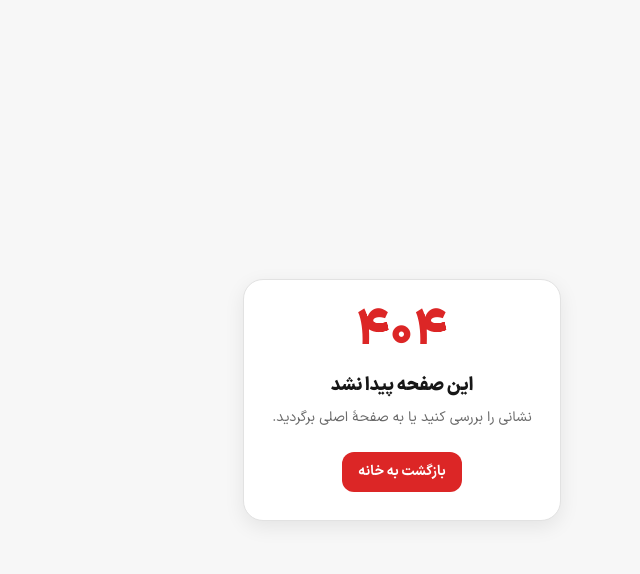
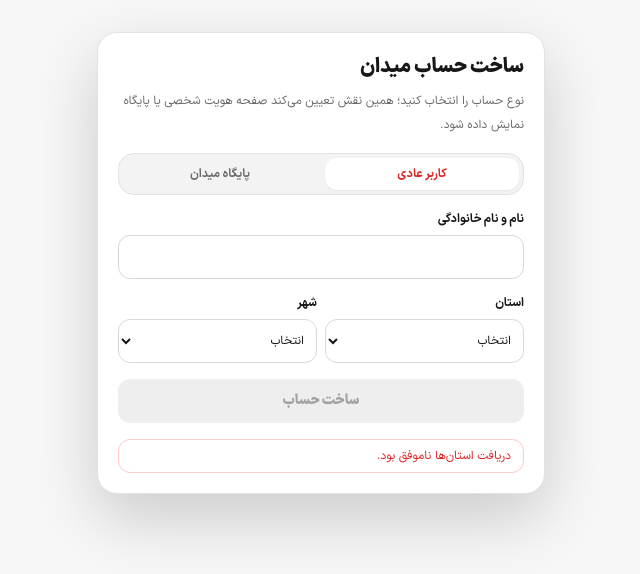
Before and after one commit to mohammad-mohammad-soltani/meydan, a Next.js app: page /register in a window 1280 px wide. Before the commit this address had no page. Shown: the top 574 px of the page, without its empty margins (410-1050 px from the left). Built offline with nearby package versions, Linux system fonts and the light colour scheme; no server answers.

Commit message:
feat: register user or square through backend

```diff
--- /dev/null
+++ b/app/register/page.tsx
@@ -0,0 +1,109 @@
+"use client";
+
+import { FormEvent, useEffect, useMemo, useState } from "react";
+import { useRouter, useSearchParams } from "next/navigation";
+import { meydanClientApi } from "@/lib/meydan-client-api";
+
+type Region = { id: number; name: string };
+type City = Region & { province_id: number };
+type AccountType = "user" | "square";
+
+export default function RegisterPage() {
+  const router = useRouter();
+  const searchParams = useSearchParams();
+  const next = useMemo(() => {
+    const value = searchParams.get("next");
+    return value?.startsWith("/") ? value : "/home";
+  }, [searchParams]);
+  const [token, setToken] = useState("");
+  const [accountType, setAccountType] = useState<AccountType>("user");
+  const [provinces, setProvinces] = useState<Region[]>([]);
+  const [cities, setCities] = useState<City[]>([]);
+  const [provinceId, setProvinceId] = useState(0);
+  const [cityId, setCityId] = useState(0);
+  const [name, setName] = useState("");
+  const [address, setAddress] = useState("");
+  const [latitude, setLatitude] = useState("");
+  const [longitude, setLongitude] = useState("");
+  const [loading, setLoading] = useState(false);
+  const [error, setError] = useState("");
+
+  useEffect(() => {
+    setToken(sessionStorage.getItem("meydan_registration_token") || "");
+    void meydanClientApi<Region[]>("/geo/provinces").then(setProvinces).catch(() => setError("دریافت استان‌ها ناموفق بود."));
+  }, []);
+
+  useEffect(() => {
+    if (!provinceId) { setCities([]); setCityId(0); return; }
+    void meydanClientApi<City[]>(`/geo/cities?province_id=${provinceId}`).then((items) => {
+      setCities(items);
+      setCityId(items[0]?.id || 0);
+    }).catch(() => setError("دریافت شهرها ناموفق بود."));
+  }, [provinceId]);
+
+  const submit = async (event: FormEvent) => {
+    event.preventDefault();
+    if (!token) { router.replace(`/login?next=${encodeURIComponent(next)}`); return; }
+    setLoading(true);
+    setError("");
+    try {
+      const common = { registration_token: token, province_id: provinceId, city_id: cityId };
+      const payload = accountType === "user"
+        ? { ...common, full_name: name }
+        : {
+            ...common,
+            square_name: name,
+            address,
+            latitude: Number(latitude),
+            longitude: Number(longitude),
+          };
+      await meydanClientApi(`/auth/register/${accountType}`, {
+        method: "POST",
+        body: JSON.stringify(payload),
+      });
+      sessionStorage.removeItem("meydan_registration_token");
+      router.replace(next);
+      router.refresh();
+    } catch (reason) {
+      setError(reason instanceof Error ? reason.message : "ثبت حساب ناموفق بود.");
+    } finally {
+      setLoading(false);
+    }
+  };
+
+  return (
+    <main className="min-h-dvh bg-background px-4 py-8 text-foreground">
+      <form onSubmit={submit} className="mx-auto w-full max-w-md space-y-4 rounded-panel border border-border bg-card p-5 text-card-foreground shadow-dialog">
+        <div>
+          <h1 className="text-xl font-black">ساخت حساب میدان</h1>
+          <p className="mt-2 text-xs leading-6 text-muted-foreground">نوع حساب را انتخاب کنید؛ همین نقش تعیین می‌کند صفحه هویت شخصی یا پایگاه نمایش داده شود.</p>
+        </div>
+
+        <div className="grid grid-cols-2 gap-2 rounded-card border border-border bg-surface-muted p-1">
+          <button type="button" onClick={() => setAccountType("user")} className={`rounded-control px-3 py-2 text-xs font-bold ${accountType === "user" ? "bg-surface text-brand shadow-xs" : "text-muted-foreground"}`}>کاربر عادی</button>
+          <button type="button" onClick={() => setAccountType("square")} className={`rounded-control px-3 py-2 text-xs font-bold ${accountType === "square" ? "bg-surface text-brand shadow-xs" : "text-muted-foreground"}`}>پایگاه میدان</button>
+        </div>
+
+        <label className="block"><span className="mb-2 block text-xs font-bold">{accountType === "user" ? "نام و نام خانوادگی" : "نام پایگاه"}</span><input value={name} onChange={(e) => setName(e.target.value)} className="min-h-11 w-full rounded-control border border-input-border bg-input px-3 text-sm outline-none focus:border-ring focus:ring-2 focus:ring-ring" /></label>
+
+        <div className="grid grid-cols-2 gap-2">
+          <label className="block"><span className="mb-2 block text-xs font-bold">استان</span><select value={provinceId} onChange={(e) => setProvinceId(Number(e.target.value))} className="min-h-11 w-full rounded-control border border-input-border bg-input px-2 text-xs outline-none"><option value={0}>انتخاب</option>{provinces.map((item) => <option key={item.id} value={item.id}>{item.name}</option>)}</select></label>
+          <label className="block"><span className="mb-2 block text-xs font-bold">شهر</span><select value={cityId} onChange={(e) => setCityId(Number(e.target.value))} className="min-h-11 w-full rounded-control border border-input-border bg-input px-2 text-xs outline-none"><option value={0}>انتخاب</option>{cities.map((item) => <option key={item.id} value={item.id}>{item.name}</option>)}</select></label>
+        </div>
+
+        {accountType === "square" ? (
+          <>
+            <label className="block"><span className="mb-2 block text-xs font-bold">نشانی پایگاه</span><textarea value={address} onChange={(e) => setAddress(e.target.value)} className="min-h-20 w-full rounded-control border border-input-border bg-input px-3 py-2 text-sm outline-none" /></label>
+            <div className="grid grid-cols-2 gap-2">
+              <label className="block"><span className="mb-2 block text-xs font-bold">عرض جغرافیایی</span><input value={latitude} onChange={(e) => setLatitude(e.target.value)} inputMode="decimal" className="min-h-11 w-full rounded-control border border-input-border bg-input px-3 text-xs outline-none" /></label>
+              <label className="block"><span className="mb-2 block text-xs font-bold">طول جغرافیایی</span><input value={longitude} onChange={(e) => setLongitude(e.target.value)} inputMode="decimal" className="min-h-11 w-full rounded-control border border-input-border bg-input px-3 text-xs outline-none" /></label>
+            </div>
+          </>
+        ) : null}
+
+        <button disabled={loading || !token || !name.trim() || !provinceId || !cityId} className="min-h-11 w-full rounded-control bg-brand px-4 text-sm font-black text-brand-foreground hover:bg-brand-hover disabled:bg-disabled disabled:text-disabled-foreground">{loading ? "در حال ساخت…" : "ساخت حساب"}</button>
+        {error ? <p className="rounded-control border border-danger-border bg-danger-muted px-3 py-2 text-xs text-danger">{error}</p> : null}
+      </form>
+    </main>
+  );
+}
```
